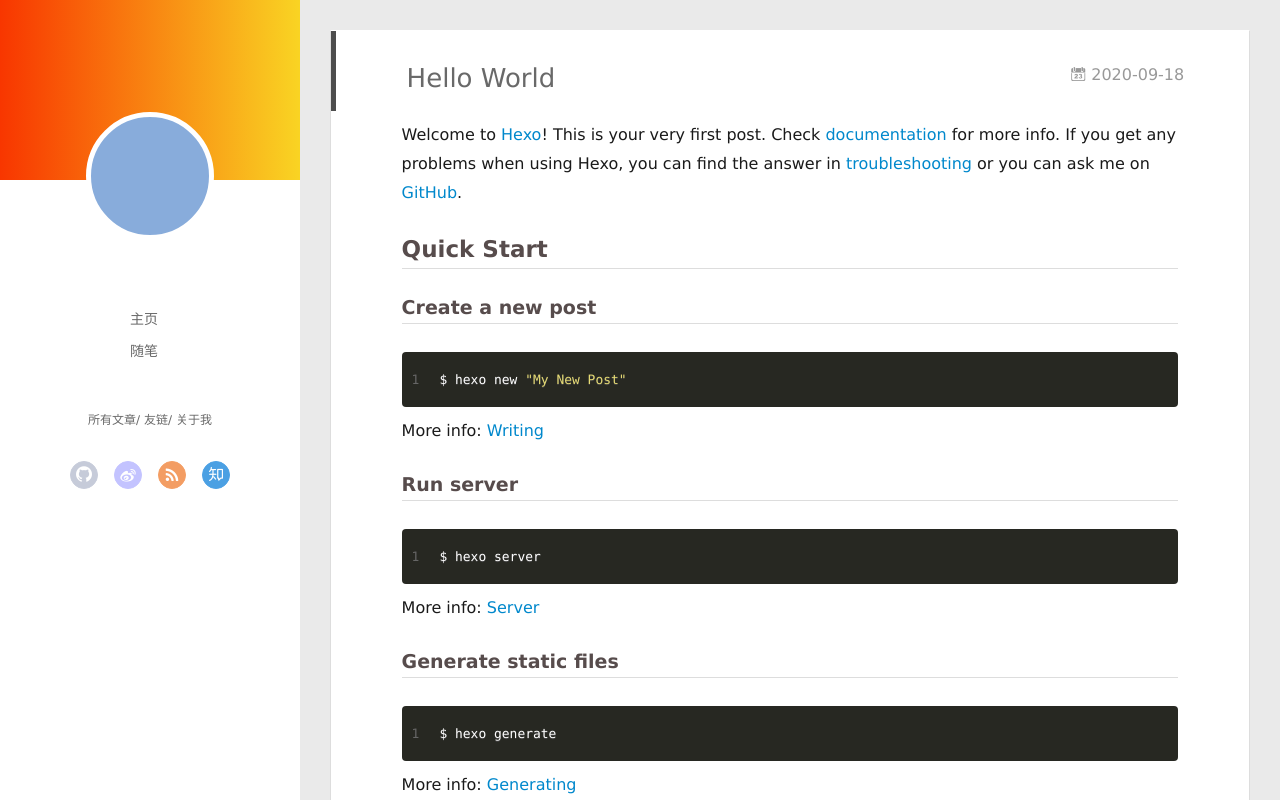
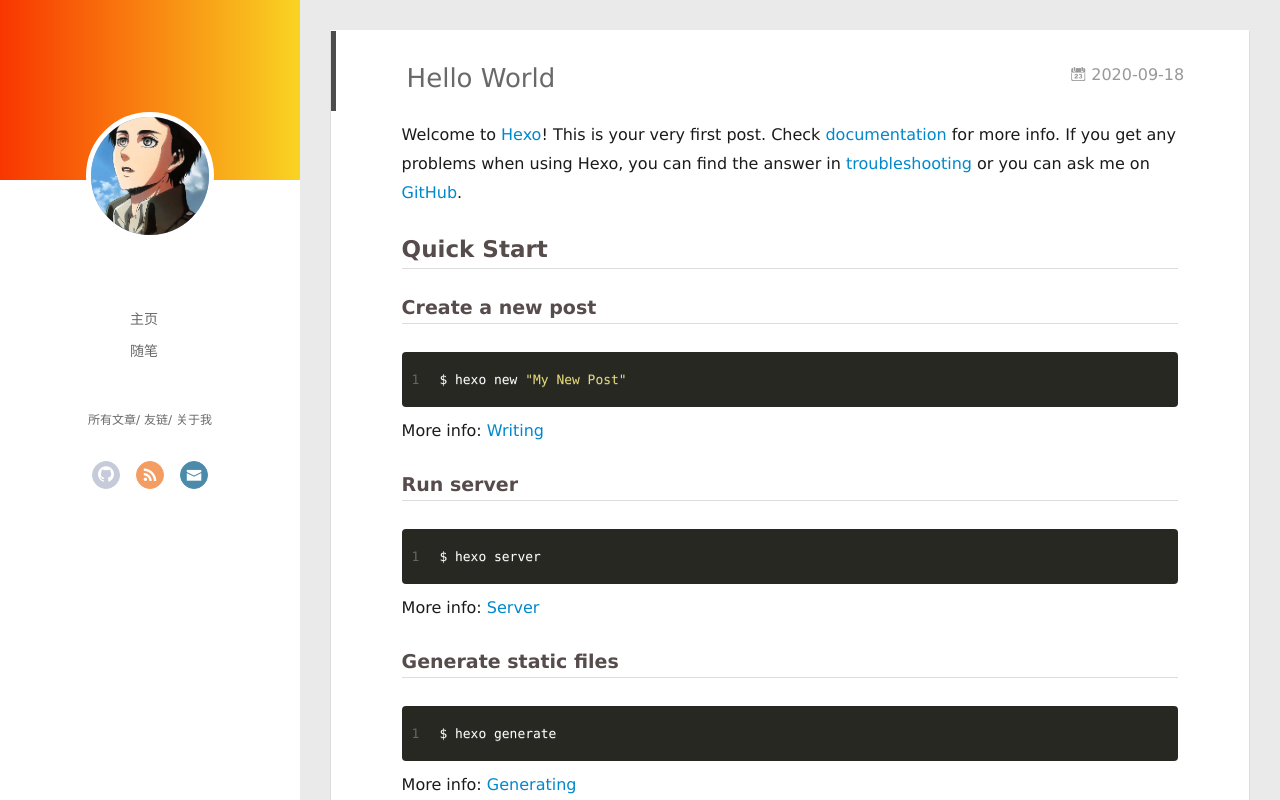
Before and after one commit to swt-2020/swt-2020.github.io, a plain HTML site: page 2020/09/18/hello-world/index.html in a window 1280 px wide. Drawn offline with Linux system fonts and the light colour scheme.

Commit message:
Site updated: 2020-09-18 21:55:01

```diff
--- a/2020/09/18/hello-world/index.html
+++ b/2020/09/18/hello-world/index.html
@@ -48,7 +48,7 @@
 <div class="intrude-less">
 	<header id="header" class="inner">
 		<a href="/" class="profilepic">
-			<img src="" class="js-avatar">
+			<img src="/img/Eren.jpg" class="js-avatar">
 		</a>
 		<hgroup>
 		  <h1 class="header-author"><a href="/"></a></h1>
@@ -82,13 +82,11 @@
 		<nav class="header-nav">
 			<div class="social">
 
-					<a class="github" target="_blank" href="#" title="github"><i class="icon-github"></i></a>
-
-					<a class="weibo" target="_blank" href="#" title="weibo"><i class="icon-weibo"></i></a>
+					<a class="github" target="_blank" href="https://github.com/swt-2020/swt-2020.github.io" title="github"><i class="icon-github"></i></a>
 
 					<a class="rss" target="_blank" href="#" title="rss"><i class="icon-rss"></i></a>
 
-					<a class="zhihu" target="_blank" href="#" title="zhihu"><i class="icon-zhihu"></i></a>
+					<a class="mail" target="_blank" href="/xmuswt@163.com" title="mail"><i class="icon-mail"></i></a>
 
 			</div>
 		</nav>
@@ -106,7 +104,7 @@
 	<div class="intrude-less">
 		<header id="header" class="inner">
 			<div class="profilepic">
-				<img src="" class="js-avatar">
+				<img src="/img/Eren.jpg" class="js-avatar">
 			</div>
 			<hgroup>
 			  <h1 class="header-author js-header-author"></h1>
@@ -123,13 +121,11 @@
 			<nav class="header-nav">
 				<div class="social">
 
-						<a class="github" target="_blank" href="#" title="github"><i class="icon-github"></i></a>
-
-						<a class="weibo" target="_blank" href="#" title="weibo"><i class="icon-weibo"></i></a>
+						<a class="github" target="_blank" href="https://github.com/swt-2020/swt-2020.github.io" title="github"><i class="icon-github"></i></a>
 
 						<a class="rss" target="_blank" href="#" title="rss"><i class="icon-rss"></i></a>
 
-						<a class="zhihu" target="_blank" href="#" title="zhihu"><i class="icon-zhihu"></i></a>
+						<a class="mail" target="_blank" href="/xmuswt@163.com" title="mail"><i class="icon-mail"></i></a>
 
 				</div>
 			</nav>
```
Also changed, not shown: archives/2020/09/index.html (+6 -10 lines), archives/2020/index.html (+6 -10 lines), archives/index.html (+6 -10 lines), index.html (+6 -10 lines), img/Eren.jpg (added).
